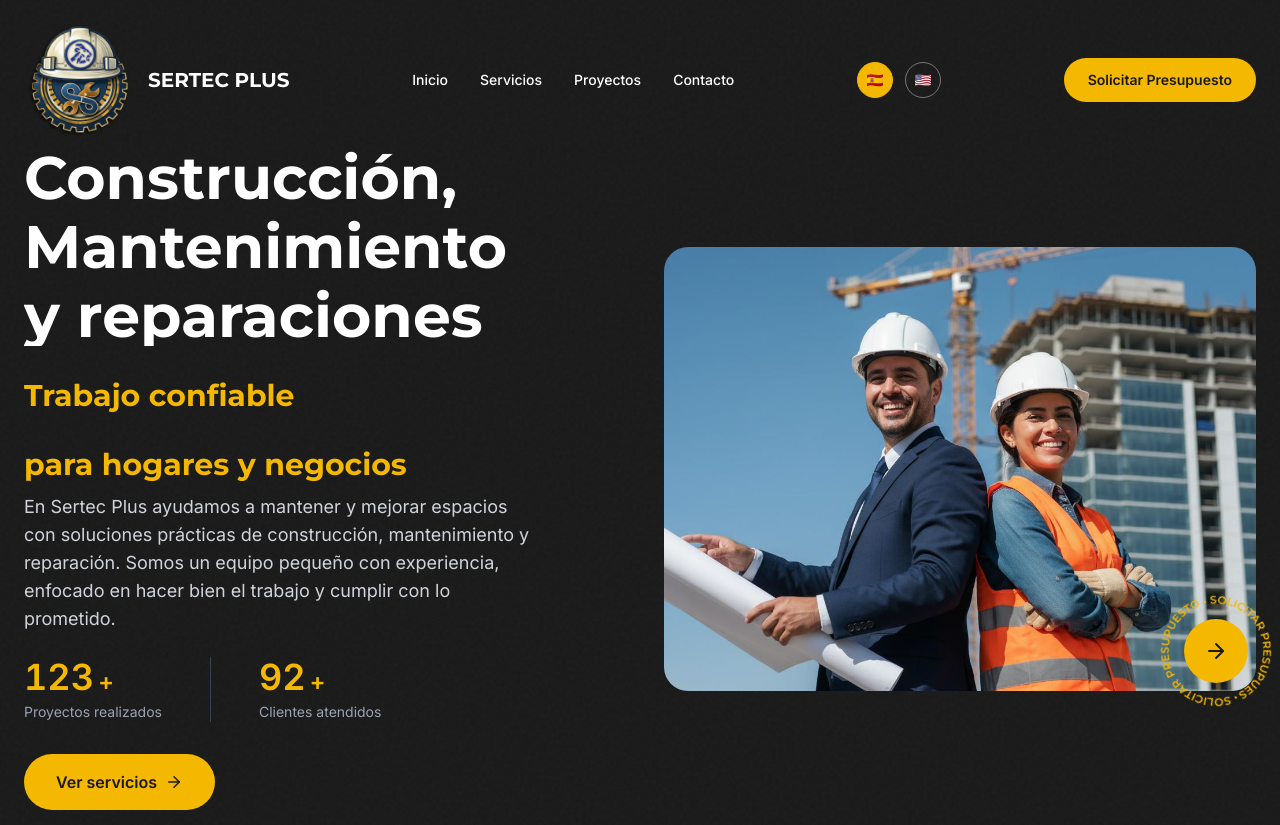
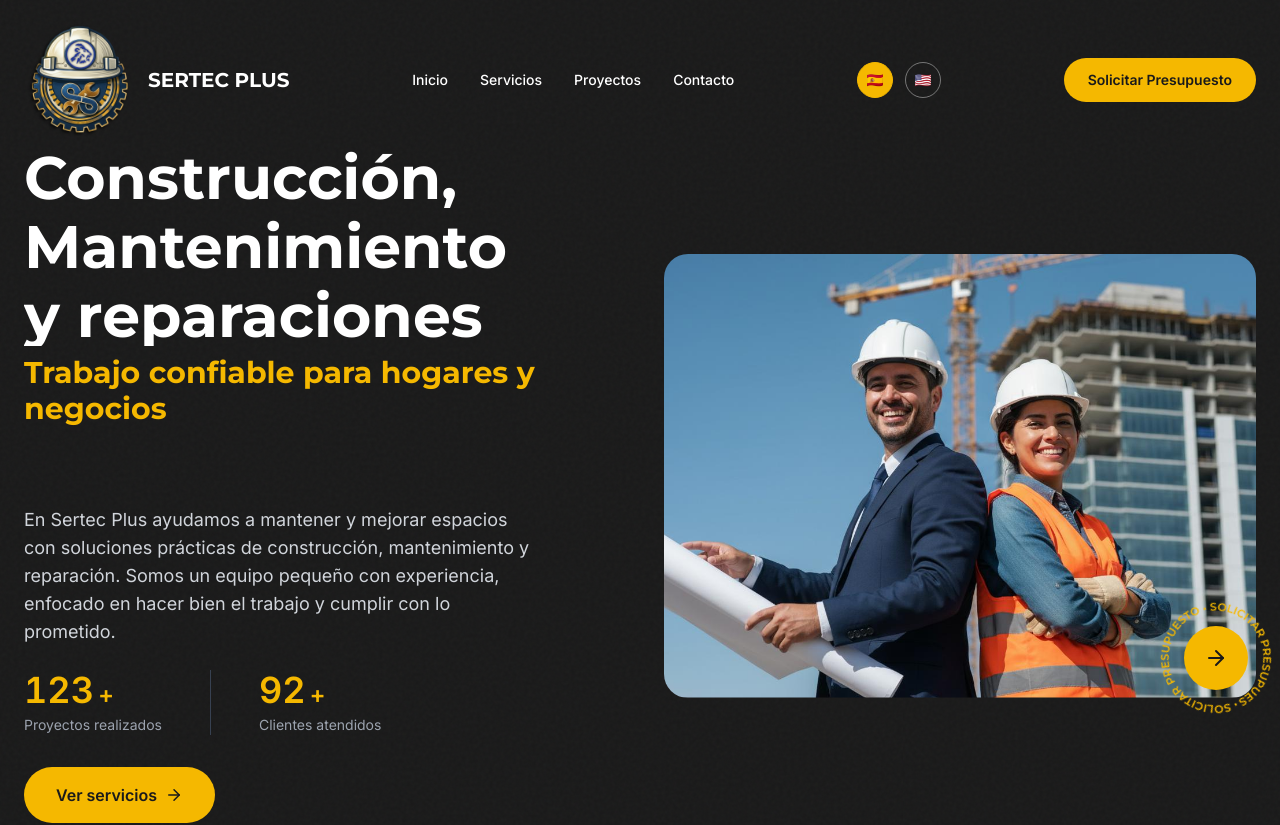
Before and after one commit to sertecplus/website, a React (Vite) app: page / in a window 1280 px wide. Shown: the top 825 px of the page. Built offline with nearby package versions, Linux system fonts and the light colour scheme.

Commit message:
Remove inline video play button

```diff
--- a/src/App.tsx
+++ b/src/App.tsx
@@ -33,7 +33,7 @@ const translations = {
     quote: 'Solicitar Presupuesto',
     heroWords: {
       line1: ['Construcción,', 'Mantenimiento', 'y reparaciones'],
-      line2: ['Trabajo confiable', 'para hogares y negocios'],
+      line2: ['Trabajo confiable para hogares y negocios'],
     },
     heroSubtitle:
       'En Sertec Plus ayudamos a mantener y mejorar espacios con soluciones prácticas de construcción, mantenimiento y reparación. Somos un equipo pequeño con experiencia, enfocado en hacer bien el trabajo y cumplir con lo prometido.',
@@ -149,7 +149,7 @@ const translations = {
     quote: 'Request a Quote',
     heroWords: {
       line1: ['Construction,', 'Maintenance', '& Repairs'],
-      line2: ['Reliable work', 'for homes and businesses'],
+      line2: ['Reliable work for homes and businesses'],
     },
     heroSubtitle:
       'At Sertec Plus we maintain and improve spaces with practical construction, maintenance, and repair solutions. A small experienced team focused on doing the job right and keeping our promises.',
@@ -784,11 +784,6 @@ function App() {
               playsInline
             />
             <div className="absolute inset-0 bg-black/30 group-hover:bg-black/40 transition-colors"></div>
-            <div className="absolute inset-0 flex items-center justify-center">
-              <div className="w-20 h-20 bg-[#f5b800] rounded-full flex items-center justify-center group-hover:scale-110 transition-transform">
-                <Play className="text-[#1a1a1a] ml-1" size={32} fill="#1a1a1a" />
-              </div>
-            </div>
           </div>
         </div>
       </section>
```
